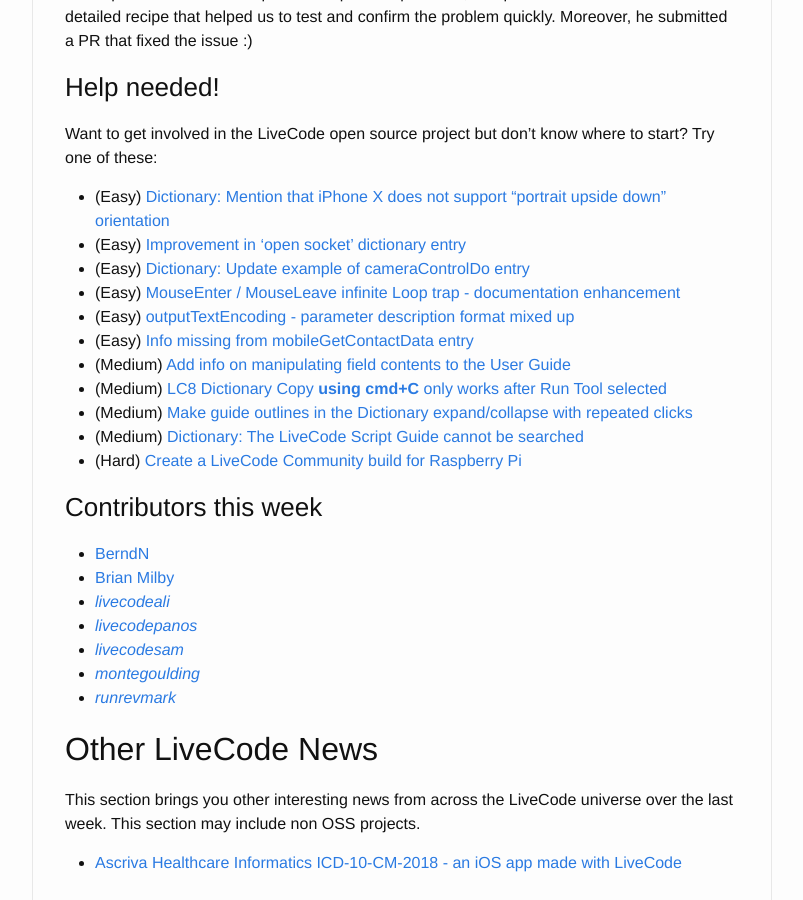
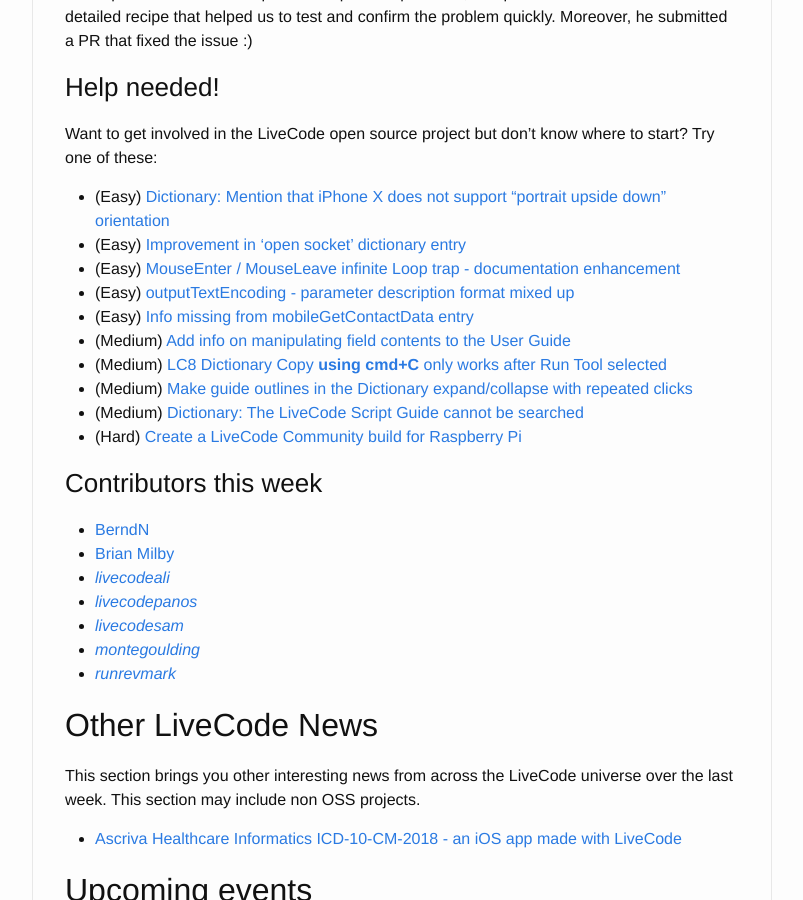
Before and after one commit to livecode/this-week-in-livecode, a Jekyll site: the page built from _posts/2017-11-06-this-week-in-livecode-105.markdown, in a window 1280 px wide and 900 px high, scrolled down 1587 px. Shown: the whole window, without its empty margins (238-1041 px from the left). Built offline with Jekyll 4.4.1, drawn with Linux system fonts in a browser that asks for light colours.

Commit message:
Issue 105 - Removed bug report about cameraControl docs

```diff
--- a/_posts/2017-11-06-this-week-in-livecode-105.markdown
+++ b/_posts/2017-11-06-this-week-in-livecode-105.markdown
@@ -69,7 +69,6 @@
 
 - (Easy) [Dictionary: Mention that iPhone X does not support "portrait upside down" orientation](http://quality.livecode.com/show_bug.cgi?id=20640)
 - (Easy) [Improvement in 'open socket' dictionary entry](http://quality.livecode.com/show_bug.cgi?id=19597)
-- (Easy) [Dictionary: Update example of cameraControlDo entry](http://quality.livecode.com/show_bug.cgi?id=20528)
 - (Easy) [MouseEnter / MouseLeave infinite Loop trap - documentation enhancement](http://quality.livecode.com/show_bug.cgi?id=20529)
 - (Easy) [outputTextEncoding - parameter description format mixed up](http://quality.livecode.com/show_bug.cgi?id=19351)
 - (Easy) [Info missing from mobileGetContactData entry](http://quality.livecode.com/show_bug.cgi?id=20359)
```
